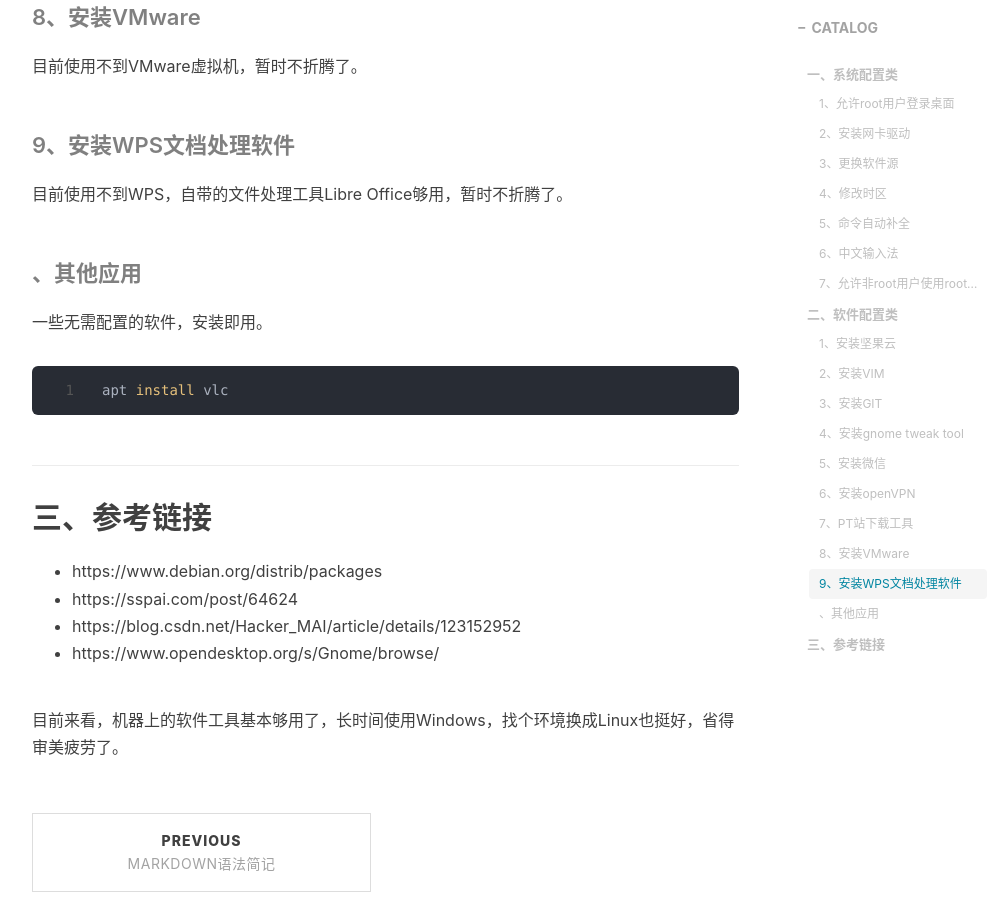
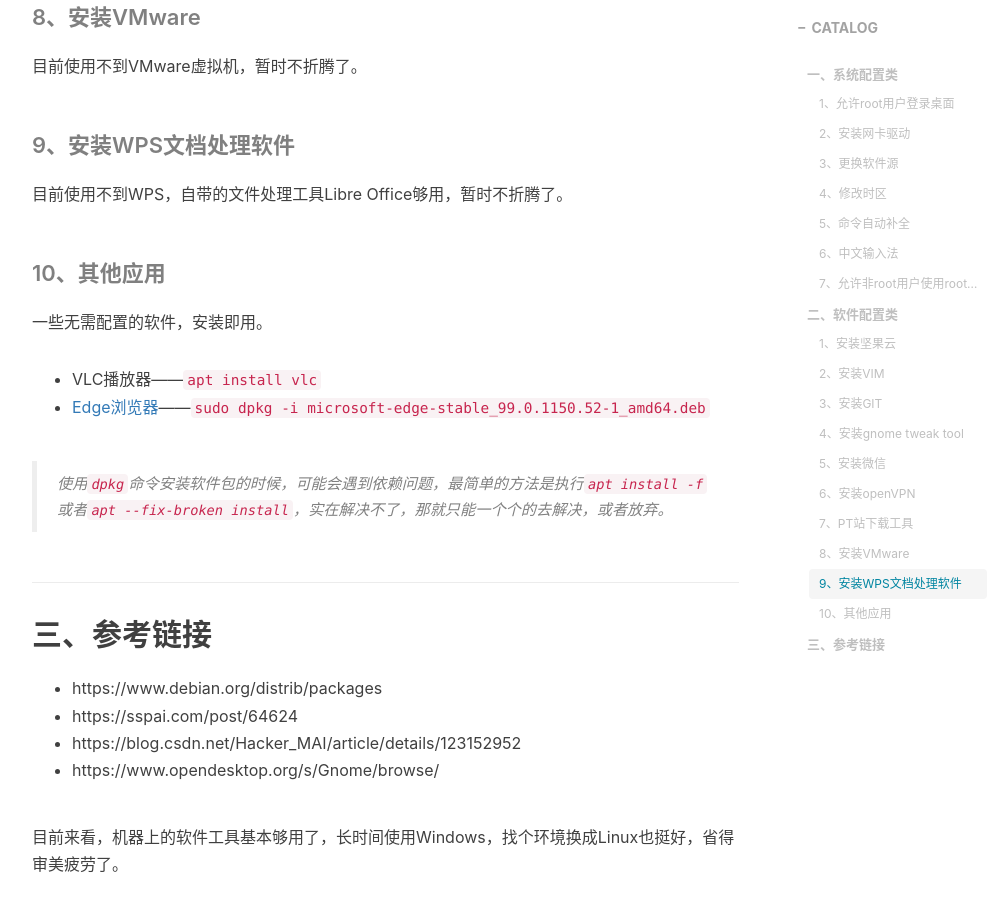
Before and after one commit to mffan0922/blog, a Jekyll site: the page built from _posts/2022-03-21-debian.md, in a window 1280 px wide and 900 px high, scrolled down 5534 px. Shown: the whole window, without its empty margins (233-1230 px from the left). Built offline with Jekyll 4.4.1, drawn with Linux system fonts in a browser that asks for light colours.

Commit message:
add edge browser item and re-arrange the 10th item's format of the software part

````diff
--- a/_posts/2022-03-21-debian.md
+++ b/_posts/2022-03-21-debian.md
@@ -181,13 +181,14 @@ password:
 
 目前使用不到WPS，自带的文件处理工具Libre Office够用，暂时不折腾了。
 
-#### 、其他应用
+#### 10、其他应用
 
 一些无需配置的软件，安装即用。
 
-```bash
-apt install vlc
-```
+- VLC播放器——`apt install vlc `
+- [Edge浏览器](https://www.microsoft.com/zh-cn/edge)——`sudo dpkg -i microsoft-edge-stable_99.0.1150.52-1_amd64.deb`
+
+> 使用`dpkg`命令安装软件包的时候，可能会遇到依赖问题，最简单的方法是执行`apt install -f`或者`apt --fix-broken install`，实在解决不了，那就只能一个个的去解决，或者放弃。
 
 ## 三、参考链接
 
````
